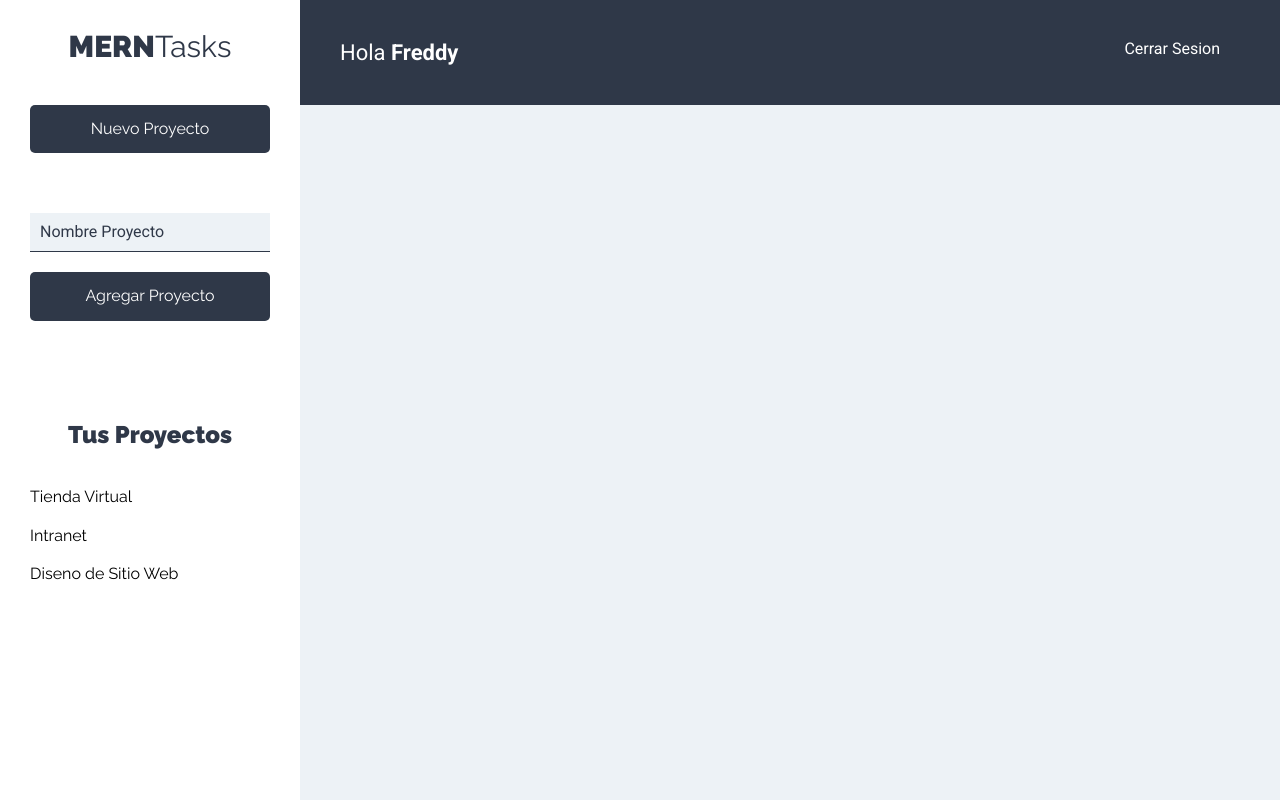
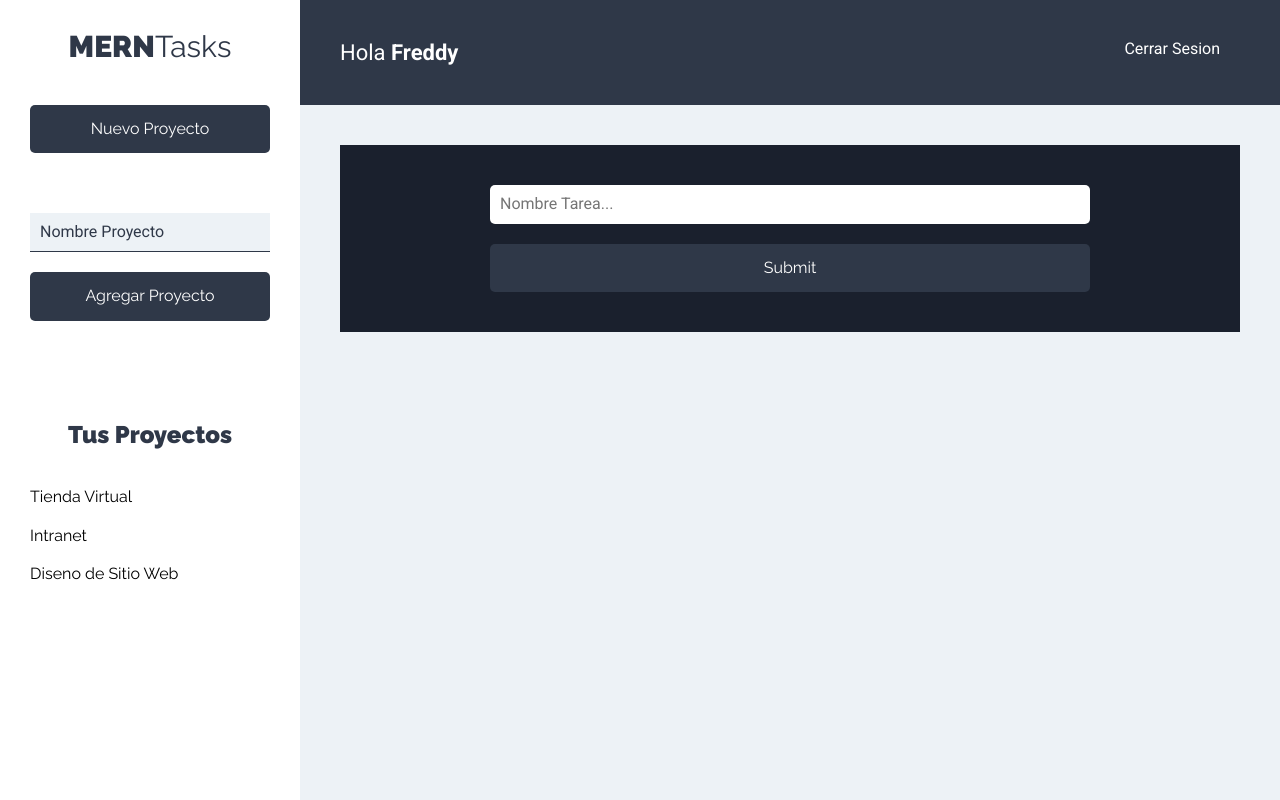
Before and after one commit to freddyarteaga/MERNTasks_CLIENTE, a React (Create React App) app: page /proyectos in a window 1280 px wide. Built offline with nearby package versions, Linux system fonts and the light colour scheme.

Commit message:
creando el formulario para crear tareas

```diff
--- a/src/components/proyectos/Proyectos.js
+++ b/src/components/proyectos/Proyectos.js
@@ -1,6 +1,7 @@
 import React from 'react';
 import Sidebar from '../layout/Sidebar'
 import Barra from '../layout/Barra'
+import FormTarea from '../tareas/FormTarea'
 
 const Proyectos = () => {
     return (
@@ -11,7 +12,7 @@
                 <Barra />
                 <main>
                     <div className='contenedor-tareas'>
-
+                        <FormTarea />
                     </div>
                 </main>
             </div>
--- /dev/null
+++ b/src/components/tareas/FormTarea.js
@@ -0,0 +1,27 @@
+import React from 'react';
+
+const FormTarea = () => {
+    return (
+        <div className="formulario">
+            <form>
+                <div className="contenedor-input">
+                    <input
+                        type='text'
+                        className='input-text'
+                        placeholder='Nombre Tarea...'
+                        name='nombre'
+                    />
+                </div>
+                <div className="contenedor-input">
+                    <input
+                        type='submit'
+                        className='btn btn-primario btn-submit btn-block'
+                    />
+                </div>
+            </form>
+        </div>
+
+     );
+}
+
+export default FormTarea;
```
Also changed, not shown: src/components/tareas/ListadoTareas.js (added), src/components/tareas/Tarea.js (added).
